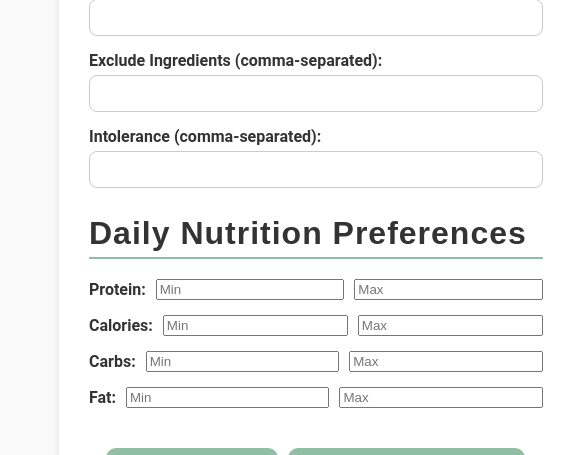
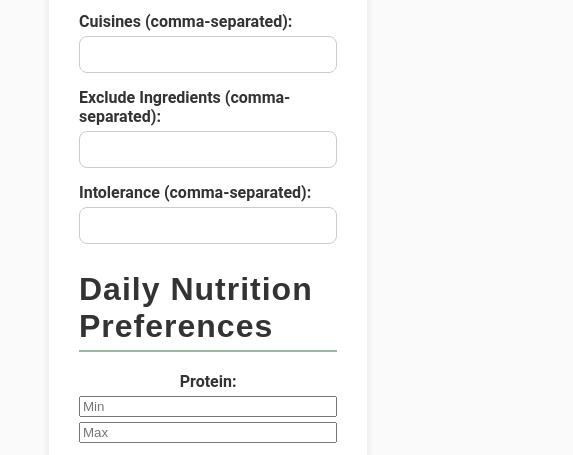
Before and after one commit to bergj21/cs20-final-project, a website: page public/find_recipes.html in a window 390 px wide. Shown: the part 606-1061 px from the top of the page, 573 px wide, since content can reach past the window. Drawn offline with Linux system fonts and the light colour scheme.

Commit message:
Added better responsiveness to the find recipes page

```diff
--- a/public/find_recipes.html
+++ b/public/find_recipes.html
@@ -16,6 +16,20 @@
             margin: 40px auto;
             padding: 0 20px;
             flex-wrap: wrap;
+        }
+
+        @media (max-width: 1600px) {
+            .form-results-wrapper {
+                flex-direction: column; /* Stack items vertically */
+                gap: 20px; /* Add spacing between stacked items */
+                padding: 0 10px; /* Adjust padding for smaller screens */
+            }
+
+            .preferenceForm,
+            .results-panel {
+                flex: 1 1 auto; /* Allow items to adjust their size */
+                max-width: 100%; /* Prevent horizontal overflow */
+            }
         }
 
         .results-panel {
--- a/public/styles.css
+++ b/public/styles.css
@@ -310,6 +310,23 @@ header {
   margin-bottom: 0;
 }
 
+@media (max-width: 670px) {
+    .min-max-group {
+      flex-direction: column; /* Stack elements vertically */
+      gap: 15px; /* Add spacing between the stacked elements */
+    }
+
+    .min-max-group label {
+      justify-content: flex-start; /* Align labels to the start */
+      flex-direction: column; /* Stack label content vertically */
+      gap: 5px; /* Add spacing between label text and input */
+    }
+
+    .min-max-group input[type='number'] {
+      width: 100%; /* Ensure inputs take full width */
+    }
+}
+
 .form-group {
   display: flex;
   flex-direction: column;
```
